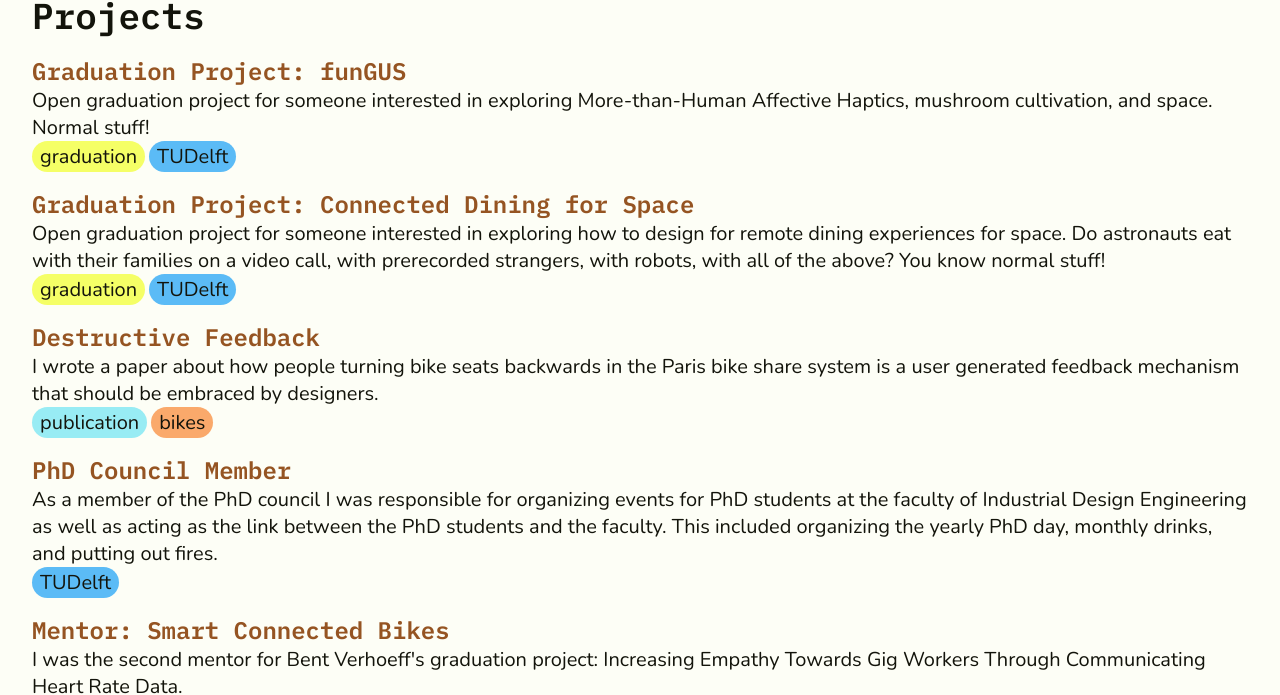
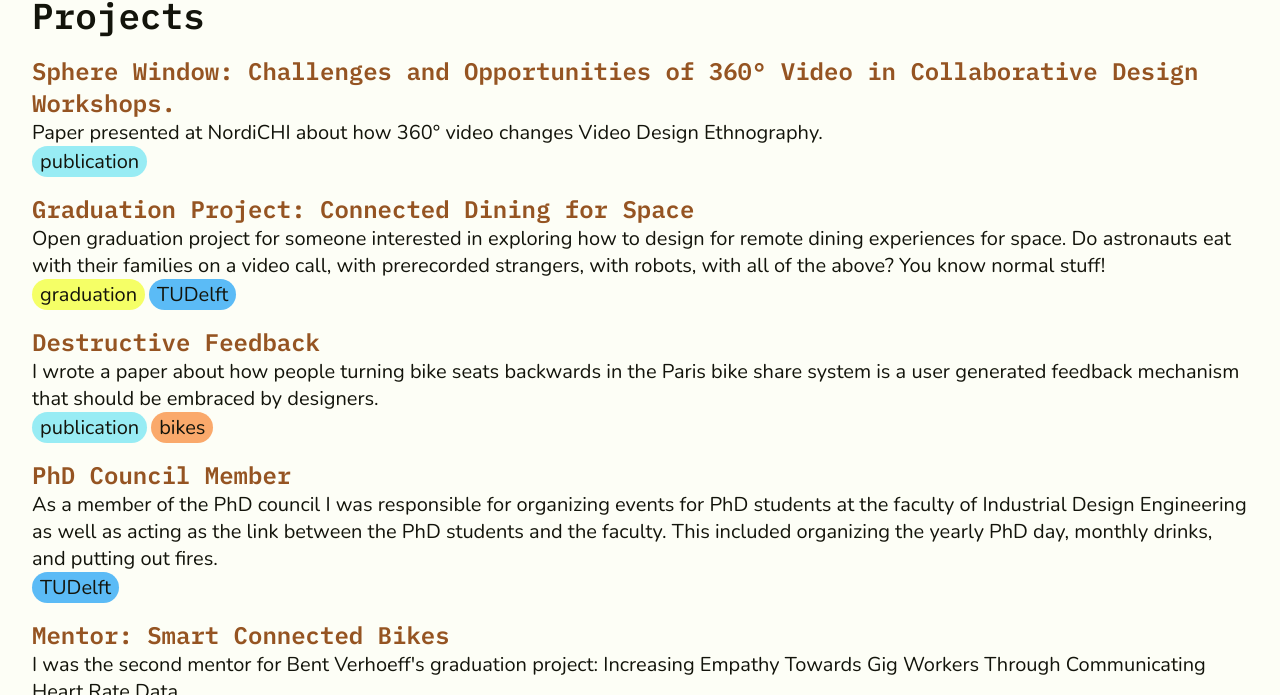
Before and after one commit to womei/womeijerdotcom, a Jekyll site: the page built from index.markdown, in a window 1280 px wide and 900 px high, scrolled down 533 px, cut to the strip 205-900 px from the top of the window. Built offline with Jekyll 4.4.1, drawn with Linux system fonts in a browser that asks for light colours.

Commit message:
added nordichi presentation

```diff
--- a/_data/projects.yml
+++ b/_data/projects.yml
@@ -1,9 +1,8 @@
-- title: "Graduation Project: funGUS"
-  link: "./assets/pdf/graduation_fungus.pdf"
-  body: "Open graduation project for someone interested in exploring More-than-Human Affective Haptics, mushroom cultivation, and space. Normal stuff!"
+- title: "Sphere Window: Challenges and Opportunities of 360° Video in Collaborative Design Workshops."
+  link: "https://dl.acm.org/doi/10.1145/3679318.3685407"
+  body: "Paper presented at NordiCHI about how 360° video changes Video Design Ethnography."
   tags:
-    - graduation
-    - TUDelft
+    - publication
 
 - title: "Graduation Project: Connected Dining for Space"
   link: "./assets/pdf/graduation_remote_para_eating.pdf"
```
